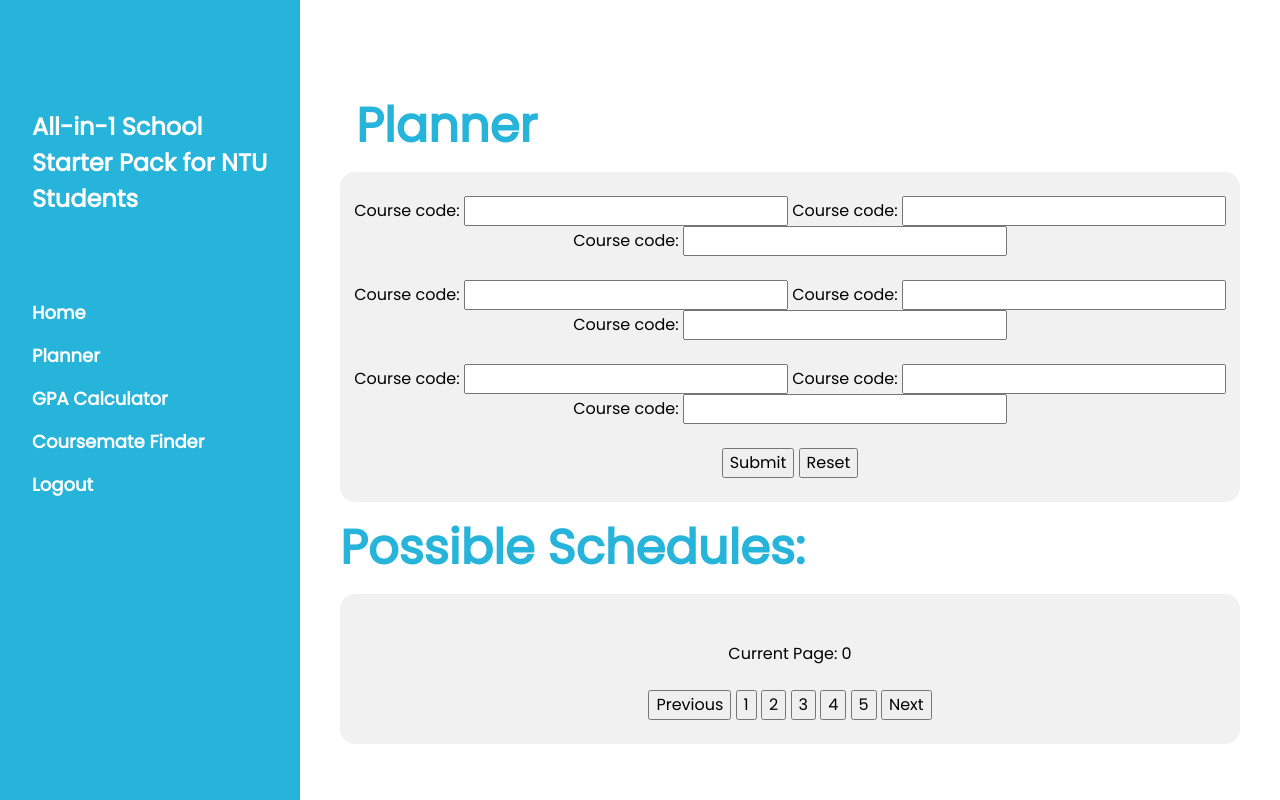
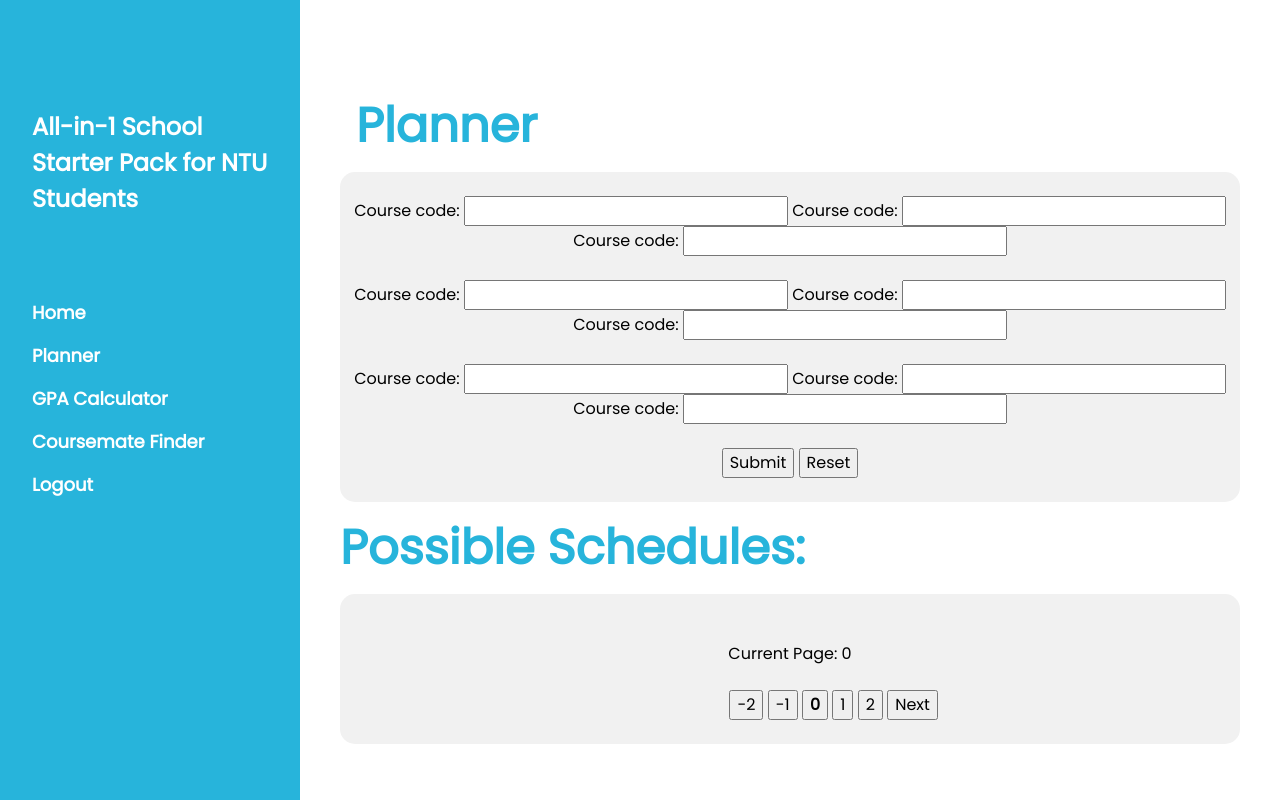
Before and after one commit to matthanmethane/course_planner, a Flask app: page /planner in a window 1280 px wide. Run offline with Flask 2, Linux system fonts and the light colour scheme; parts of the project's set-up code (start-up, migrations or seed data) failed here and were passed over; some libraries are stand-ins or nearby versions.

Commit message:
Added pagination

```diff
--- a/templates/planner.html
+++ b/templates/planner.html
@@ -125,13 +125,13 @@
                     Current Page: {{ cnter + 1 }}
                     <br>
                     <br>
-                    <button name='cnt' value="{{ cnter-1 }}" onClick = "document.getElementByName('cnt').value ++;">Previous</button>
-                    <button name='cnt' value="0" onClick = "document.getElementByName('cnt').value ;">1</button>
-                    <button name='cnt' value="1" onClick = "document.getElementByName('cnt').value ;">2</button>
-                    <button name='cnt' value="2" onClick = "document.getElementByName('cnt').value ;">3</button>
-                    <button name='cnt' value="3" onClick = "document.getElementByName('cnt').value ;">4</button>
-                    <button name='cnt' value="4" onClick = "document.getElementByName('cnt').value ;">5</button>
-                    <button name='cnt' value="{{ cnter+1 }}" onClick = "document.getElementByName('cnt').value ++;">Next</button>
+                    <button id="previous" name='cnt' value="{{ cnter-1 }}" onClick = "document.getElementByName('cnt').value ++;">Previous</button>
+                    <button name='cnt' value="{{ cnter-2 }}" onClick = "document.getElementByName('cnt').value ;">{{ cnter-1 }}</button>
+                    <button name='cnt' value="{{ cnter-1 }}" onClick = "document.getElementByName('cnt').value ;">{{ cnter }}</button>
+                    <button name='cnt' value="{{ cnter }}" onClick = "document.getElementByName('cnt').value ;"><b>{{ cnter+1 }}</b></button>
+                    <button name='cnt' value="{{ cnter+1 }}" onClick = "document.getElementByName('cnt').value ;">{{ cnter+2 }}</button>
+                    <button name='cnt' value="{{ cnter+2 }}" onClick = "document.getElementByName('cnt').value ;">{{ cnter+3 }}</button>
+                    <button id="next" name='cnt' value="{{ cnter+1 }}" onClick = "document.getElementByName('cnt').value ++;">Next</button>
                     <br>
                     <br>
               </div>
@@ -167,7 +167,12 @@
 <!-- W3.CSS Container -->
 
 <script>
+
+if(document.getElementById("previous").value < 0){
+  document.getElementById("previous").style.visibility='hidden';
+}
 // Script to open and close sidebar
+if(document.getElementsByName("cnt"))
 function w3_open() {
   document.getElementById("mySidebar").style.display = "block";
   document.getElementById("myOverlay").style.display = "block";
@@ -186,6 +191,5 @@
   captionText.innerHTML = element.alt;
 }
 </script>
-
 </body>
 </html>
```
